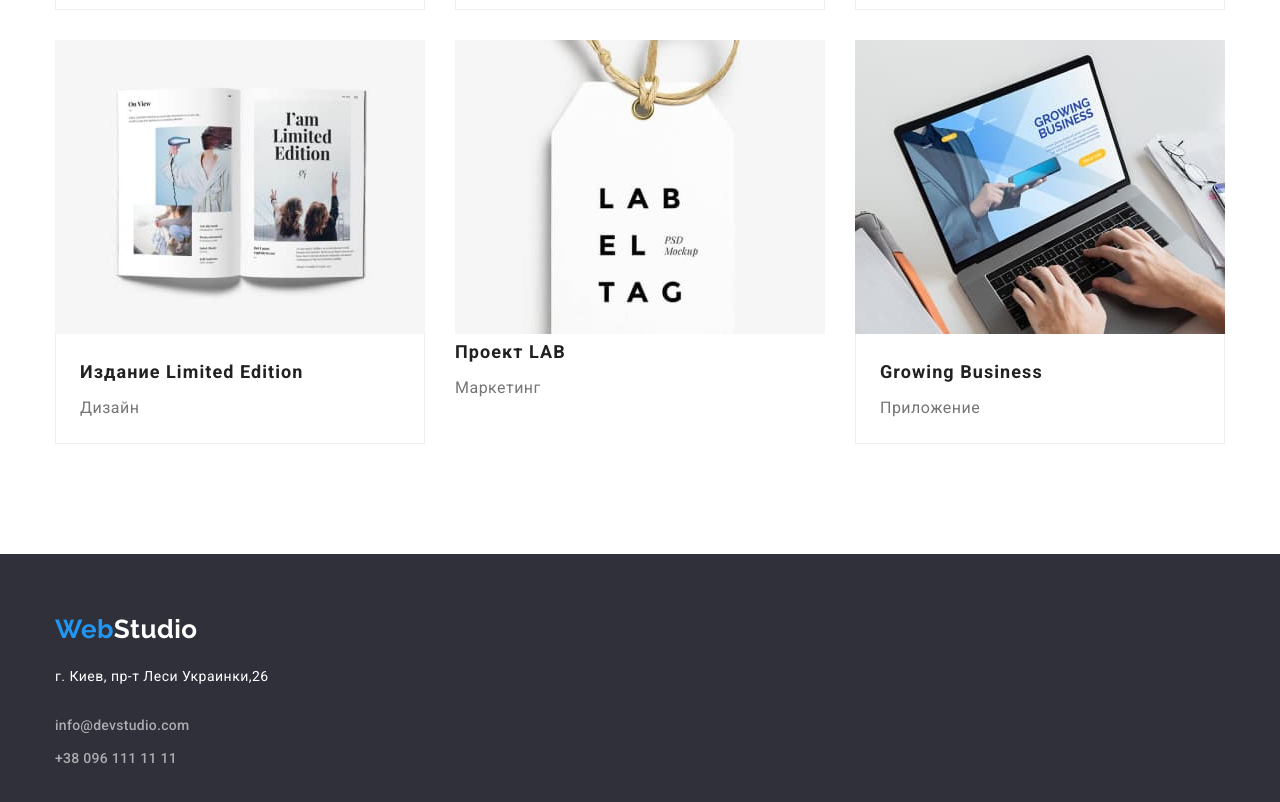
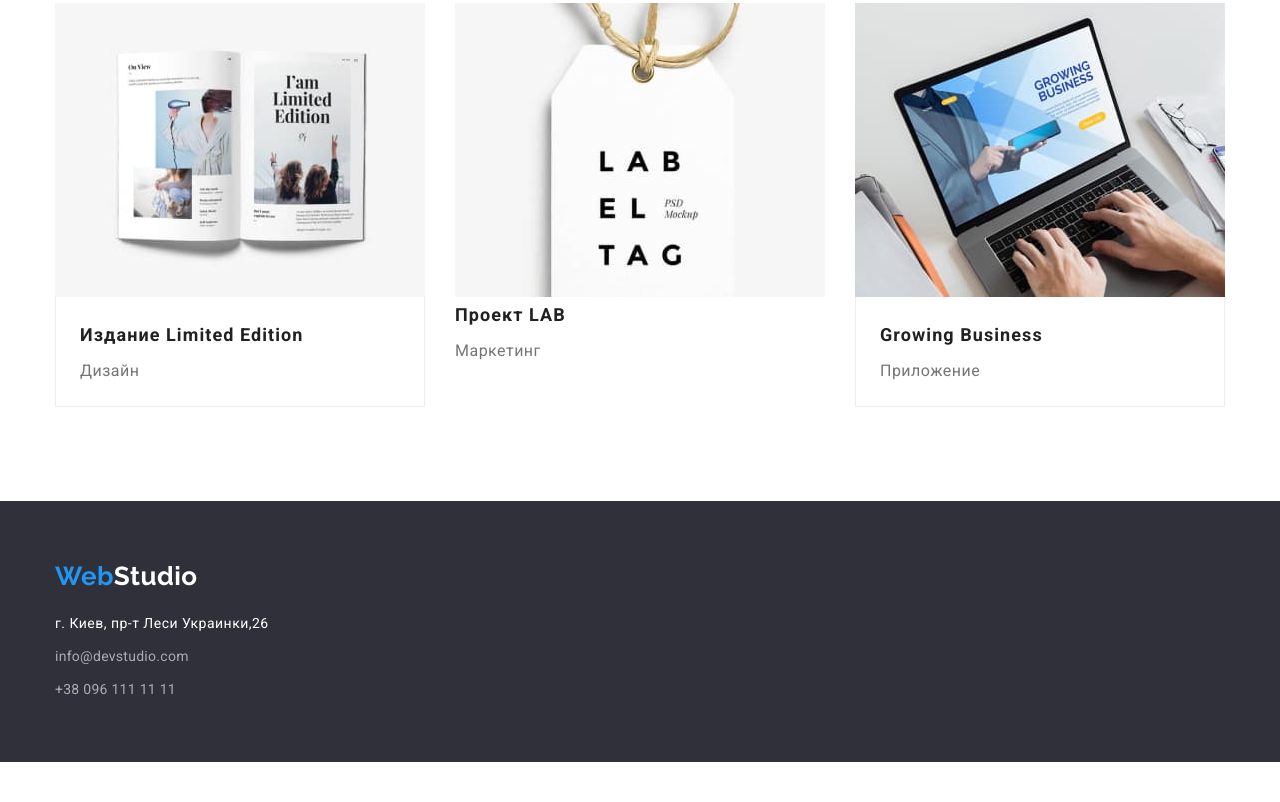
Before and after one commit to khizhniakov/goit-markup-hw-03, a plain HTML site: page portfolio.html in a window 1280 px wide. Shown: the part 1126-1928 px from the top of the page. After the commit the page ends 1888 px from the top, so only its background shows below. Drawn offline with Linux system fonts and the light colour scheme.

Commit message:
fix styles

```diff
--- a/css/style.css
+++ b/css/style.css
@@ -9,7 +9,7 @@
 }
 
 body {
-  font-family: 'Raleway', sans-serif;
+  font-family: 'Roboto', sans-serif;
   font-style: normal;
   text-transform: none;
   background-color: var(--white-color);
@@ -28,8 +28,8 @@ h6 {
 ul,
 ol {
   list-style: none;
-  margin: none;
-  padding: none;
+  margin: 0;
+  padding: 0;
 }
 
 a {
@@ -52,8 +52,6 @@ address {
 
 .container {
   width: 1200px;
-  margin-left: auto;
-  margin-right: auto;
   padding-right: 15px;
   padding-left: 15px;
   margin: 0 auto;
@@ -148,7 +146,7 @@ address {
 
 .contacts {
   font-family: Roboto;
-  font-weight: 500;
+  font-weight: 400;
   font-size: 14px;
   line-height: 1.7;
   letter-spacing: 0.02em;
@@ -357,8 +355,8 @@ address {
 }
 
 .footer-section {
-  padding-top: 9px;
-  padding-bottom: 60px;
+  margin-top: 9px;
+  /* padding-bottom: 60px; */
   padding-left: 0;
 }
 
@@ -388,7 +386,6 @@ address {
   font-weight: 500;
   font-size: 16px;
   line-height: 1.62;
-  text-align: center;
   font-family: inherit;
   color: var(--text-primary);
 }
```
